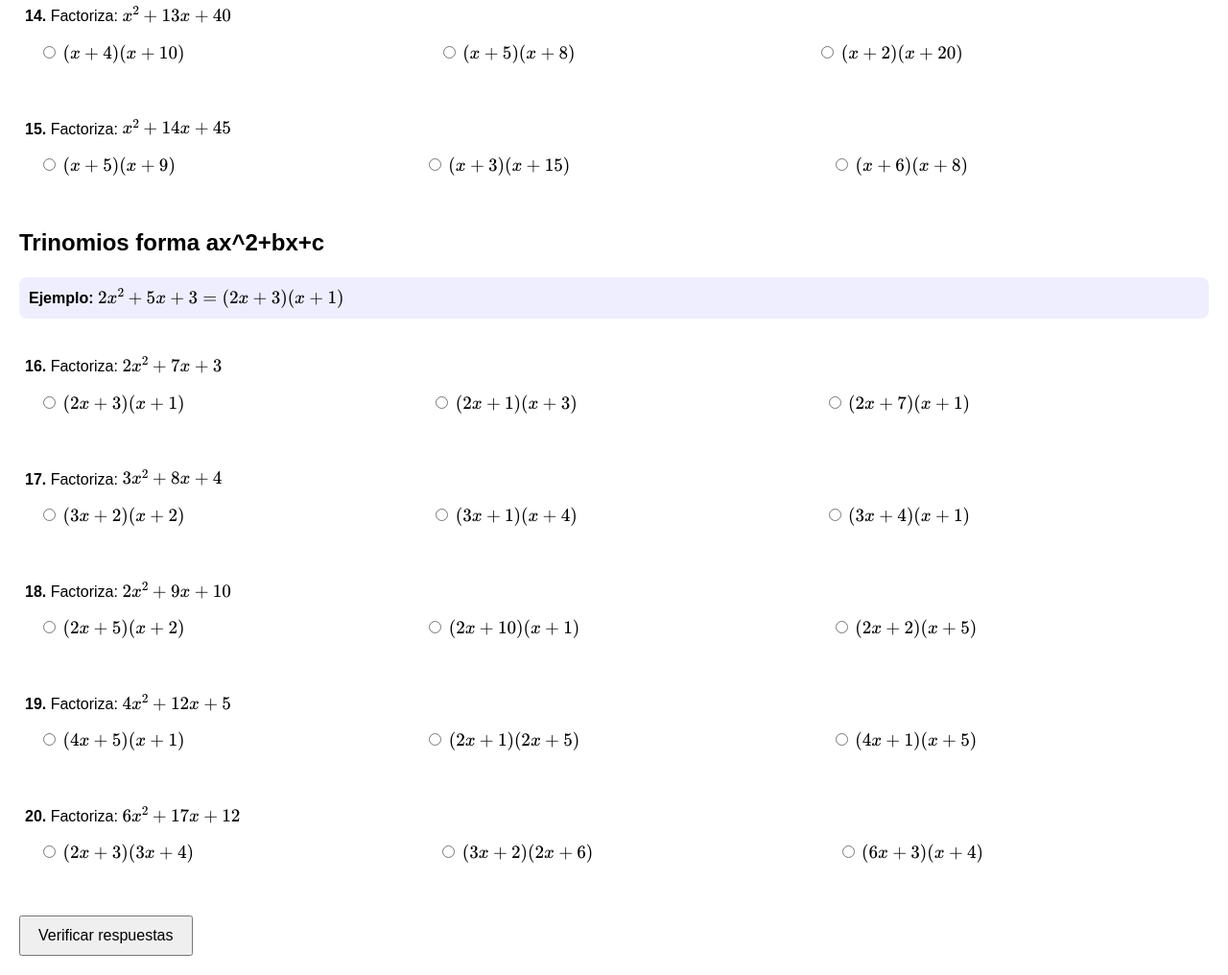
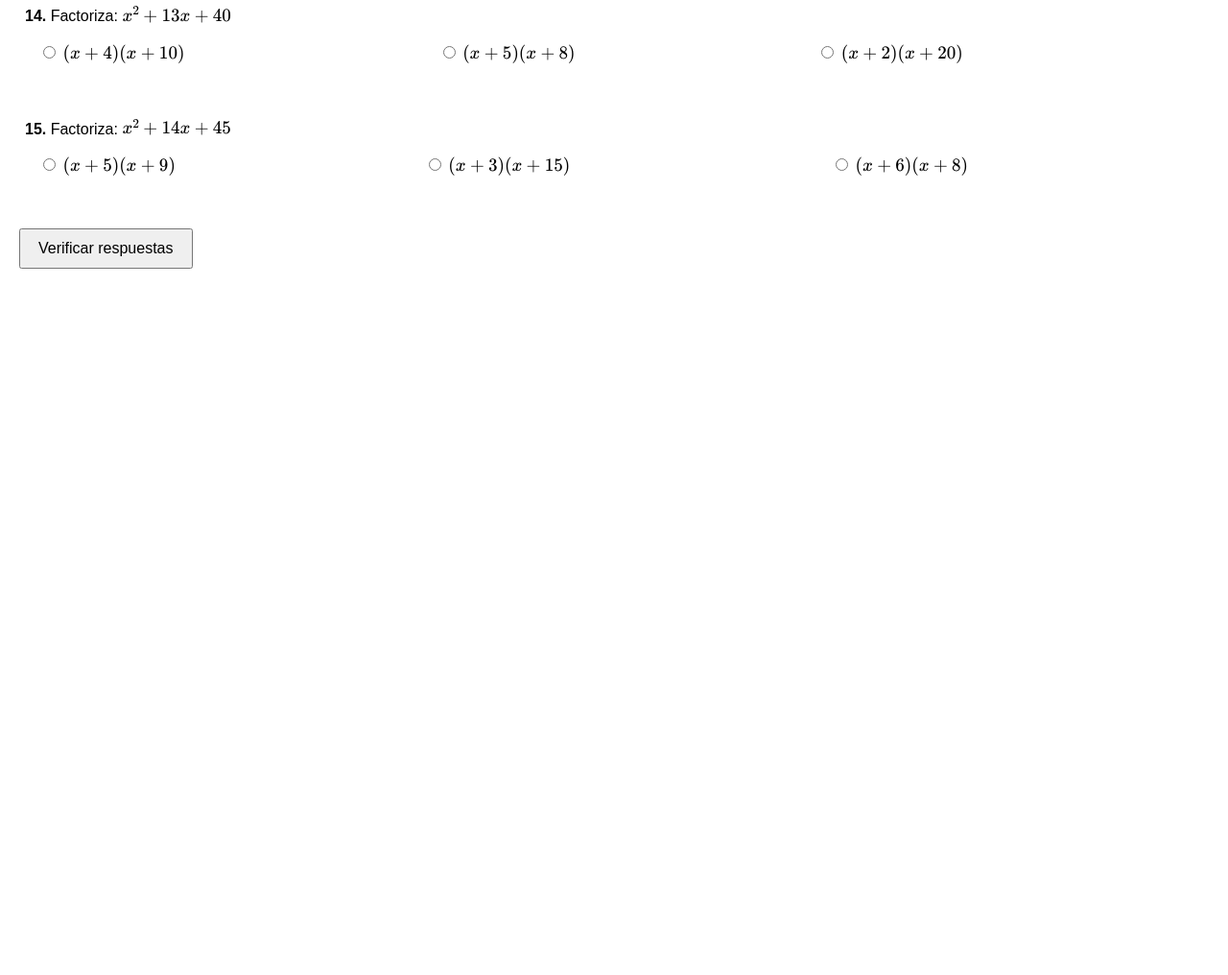
Before and after one commit to Miguel-Krown/C-lculo-I.-Pre---Limites-, a plain HTML site: page index.html in a window 1280 px wide. Shown: the part 2067-3083 px from the top of the page at 96% size. After the commit the page ends 2367 px from the top, so only its background shows below. Drawn offline with nearby package versions, Linux system fonts and the light colour scheme.

Commit message:
Update index.html

```diff
--- a/index.html
+++ b/index.html
@@ -117,27 +117,6 @@ const quizData = [
   { section: "Trinomios forma x^2+bx+c", example: "", question: "Factoriza: \\(x^2+14x+45\\)",
     options: ["\\((x+5)(x+9)\\)","\\((x+6)(x+8)\\)","\\((x+3)(x+15)\\)"], answer: "\\((x+5)(x+9)\\)",
     solution: "5+9=14, 5·9=45 → \\((x+5)(x+9)\\)." },
-
-  // Trinomios ax^2+bx+c (5)
-  { section: "Trinomios forma ax^2+bx+c", example: "2x^2+5x+3=(2x+3)(x+1)", question: "Factoriza: \\(2x^2+7x+3\\)",
-    options: ["\\((2x+1)(x+3)\\)","\\((2x+3)(x+1)\\)","\\((2x+7)(x+1)\\)"], answer: "\\((2x+1)(x+3)\\)",
-    solution: "Comprobación: \\((2x+1)(x+3)=2x^2+6x+x+3=2x^2+7x+3\\)." },
-
-  { section: "Trinomios forma ax^2+bx+c", example: "", question: "Factoriza: \\(3x^2+8x+4\\)",
-    options: ["\\((3x+2)(x+2)\\)","\\((3x+4)(x+1)\\)","\\((3x+1)(x+4)\\)"], answer: "\\((3x+2)(x+2)\\)",
-    solution: "Comprobación: \\((3x+2)(x+2)=3x^2+6x+2x+4=3x^2+8x+4\\)." },
-
-  { section: "Trinomios forma ax^2+bx+c", example: "", question: "Factoriza: \\(2x^2+9x+10\\)",
-    options: ["\\((2x+5)(x+2)\\)","\\((2x+10)(x+1)\\)","\\((2x+2)(x+5)\\)"], answer: "\\((2x+5)(x+2)\\)",
-    solution: "Comprobación: \\((2x+5)(x+2)=2x^2+4x+5x+10=2x^2+9x+10\\)." },
-
-  { section: "Trinomios forma ax^2+bx+c", example: "", question: "Factoriza: \\(4x^2+12x+5\\)",
-    options: ["\\((2x+1)(2x+5)\\)","\\((4x+5)(x+1)\\)","\\((4x+1)(x+5)\\)"], answer: "\\((2x+1)(2x+5)\\)",
-    solution: "Comprobación: \\((2x+1)(2x+5)=4x^2+10x+2x+5=4x^2+12x+5\\)." },
-
-  { section: "Trinomios forma ax^2+bx+c", example: "", question: "Factoriza: \\(6x^2+17x+12\\)",
-    options: ["\\((2x+3)(3x+4)\\)","\\((6x+3)(x+4)\\)","\\((3x+2)(2x+6)\\)"], answer: "\\((2x+3)(3x+4)\\)",
-    solution: "Comprobación: \\((2x+3)(3x+4)=6x^2+8x+9x+12=6x^2+17x+12\\)." }
 ];
 
 // -------- generar HTML (con mezcla aleatoria de opciones y tabla) ----------
```
